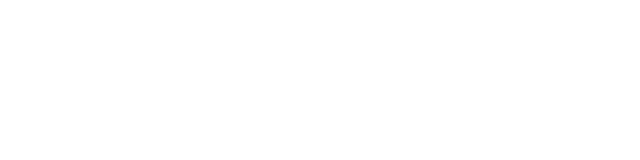
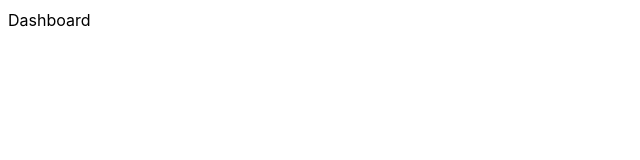
Before and after one commit to Shubhamrawat5/PVX-DASHBOARD, a React (Vite) app: page /dashboard in a window 1280 px wide. Shown: the top 160 px of the page, without its empty margins (0-640 px from the left). Built offline with nearby package versions, Linux system fonts and the light colour scheme.

Commit message:
fix build issues

```diff
--- a/src/components/pages/Dashboard.tsx
+++ b/src/components/pages/Dashboard.tsx
@@ -1,5 +1,3 @@
-import React from "react";
-
 export default function Dashboard() {
-  return <div></div>;
+  return <div>Dashboard</div>;
 }
--- a/src/components/pages/Login.tsx
+++ b/src/components/pages/Login.tsx
@@ -2,12 +2,12 @@
 import { ChangeEvent, FormEvent, useState } from "react";
 import { useNavigate } from "react-router-dom";
 
-const styles = {
-  root: {
-    display: "flex",
-    minHeight: "100vh",
-  },
-};
+// const styles = {
+//   root: {
+//     display: "flex",
+//     minHeight: "100vh",
+//   },
+// };
 
 export default function Login() {
   const [username, setUsername] = useState("");
```
Also changed, not shown: 2 other files (tests, documents, lock files or other folders).
